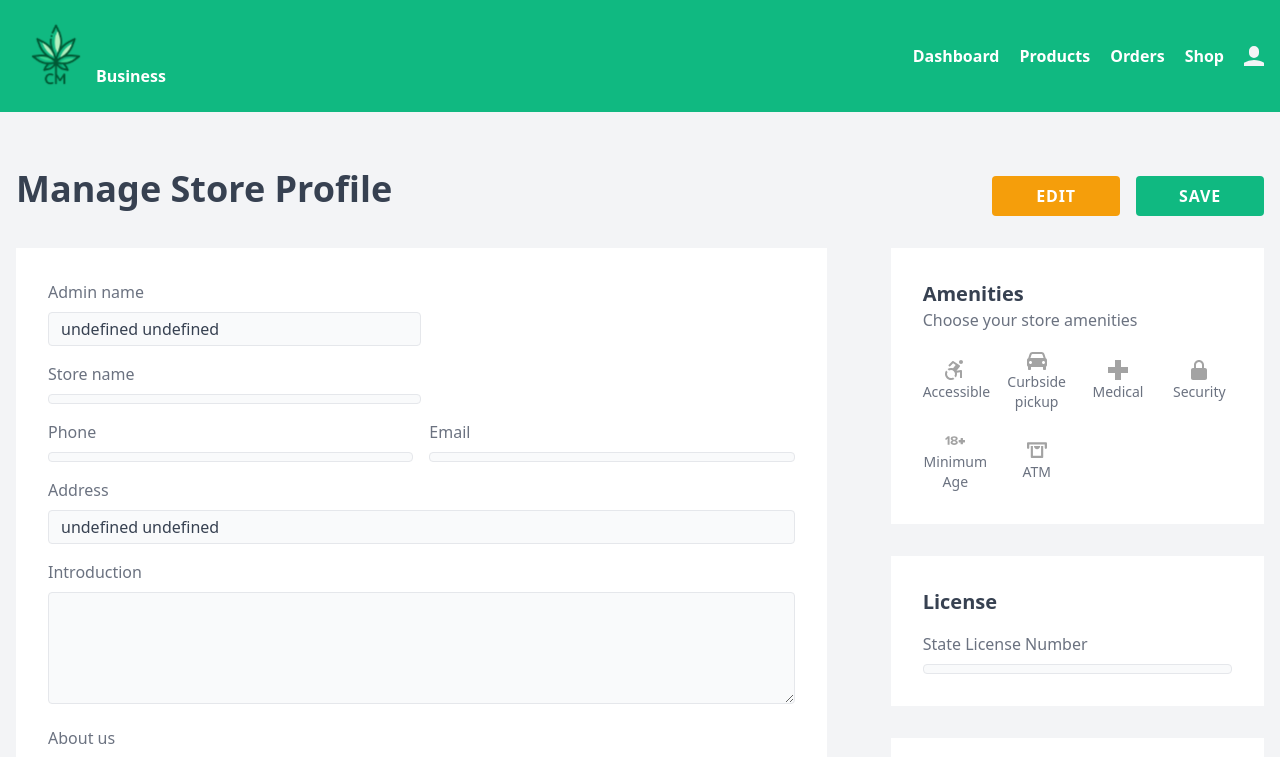
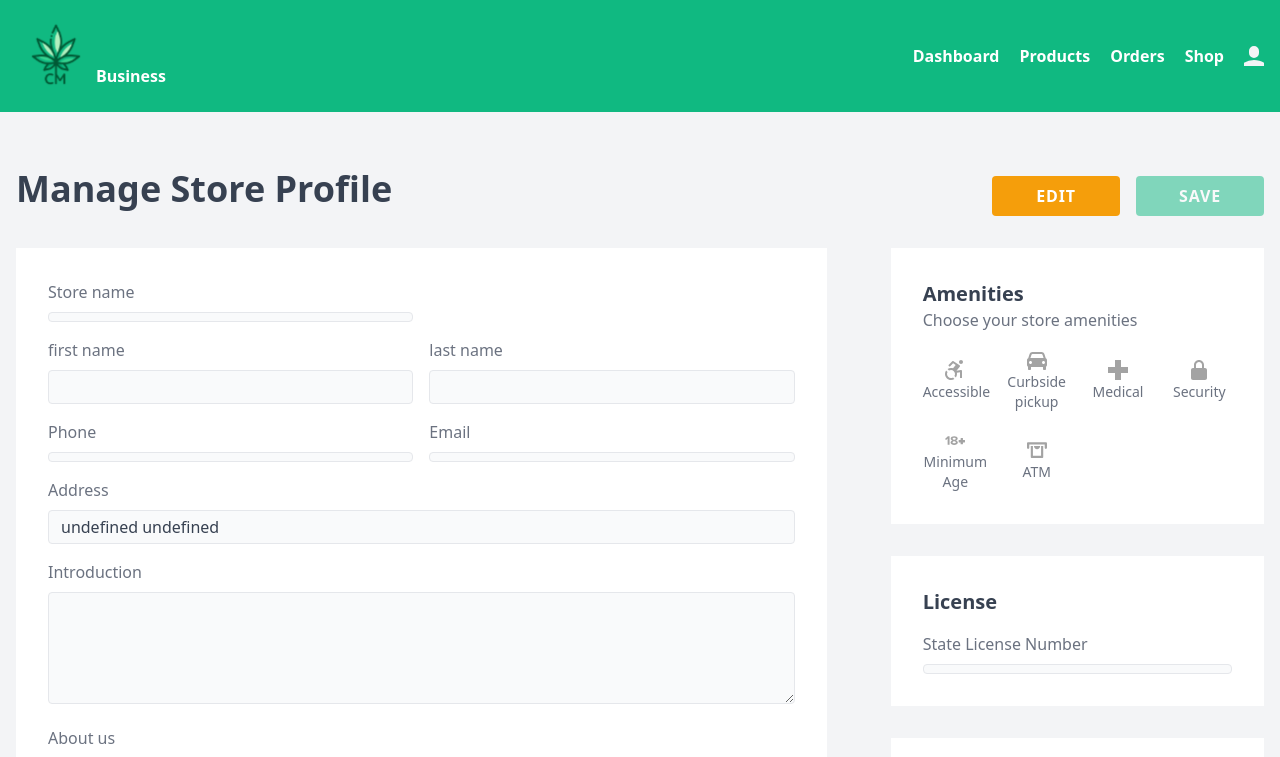
Before and after one commit to braveheart-star/sonic-canabis-admin, a Next.js app: page /shop in a window 1280 px wide. Shown: the top 757 px of the page. Built offline with nearby package versions, Linux system fonts and the light colour scheme; no server answers.

Commit message:
add name

```diff
--- a/src/pages/shop/index.tsx
+++ b/src/pages/shop/index.tsx
@@ -53,8 +53,6 @@ const amenitiesData = [
   },
 ];
 
-const initAmenities = ["access", "medical"];
-
 export default function shop() {
   const { data: token } = useSWR("accessToken", storage);
   const { data: business } = useSWR(
@@ -67,6 +65,20 @@ export default function shop() {
     if (business?.data?.amenity) setAmenities(business?.data?.amenity);
   }, [business?.data?.amenity]);
 
+  useEffect(() => {
+    if (business?.data?.firstName)
+      setShopData({
+        ...shopData,
+        firstName: business?.data?.firstName,
+      });
+
+    if (business?.data?.lastName)
+      setShopData({
+        ...shopData,
+        lastName: business?.data?.lastName,
+      });
+  }, [business?.data]);
+
   const [editable, setEdit] = useState(false);
 
   // const [activeDay, setActiveDay] = useState(0);
@@ -74,11 +86,13 @@ export default function shop() {
   const [amenities, setAmenities] = useState<string[]>([]);
 
   const [shopData, setShopData] = useState({
+    firstName: business?.data?.firstName,
+    lastName: business?.data?.lastName,
     introduction: "",
     about: "",
     announcement: "",
     customers: "",
-    amenity: [...initAmenities],
+    amenity: [...amenities],
   });
 
   function handleAmenities(amenity: string) {
@@ -106,6 +120,9 @@ export default function shop() {
   }
 
   async function handleUpdateProfile() {
+    setEdit(false);
+    console.log("🚀 ~ file: index.tsx ~ line 75 ~ shop ~ shopData", shopData);
+
     const { data, status } = await adminApi.updateStoreProfile(
       business?.data?.id,
       shopData,
@@ -130,14 +147,20 @@ export default function shop() {
           </p>
           <div className="flex space-x-4 ">
             <button
+              disabled={editable}
               onClick={() => setEdit(true)}
-              className="w-32 py-2 font-semibold tracking-wider text-white uppercase bg-yellow-500 rounded"
+              className={`w-32 py-2 font-semibold tracking-wider bg-yellow-500 text-white uppercase rounded ${
+                editable && "opacity-50"
+              }`}
             >
               edit
             </button>
             <button
+              disabled={!editable}
               onClick={handleUpdateProfile}
-              className="w-32 py-2 font-semibold tracking-wider text-white uppercase bg-green-500 rounded"
+              className={`w-32 py-2 font-semibold tracking-wider text-white uppercase bg-green-500 rounded ${
+                !editable && "opacity-50"
+              }`}
             >
               save
             </button>
@@ -146,18 +169,39 @@ export default function shop() {
         <div className="grid lg:grid-cols-12 gap-x-16 gap-y-4 lg:gap-y-0 ">
           <div className=" lg:col-span-8 lg:space-y-8">
             <div className="p-4 space-y-4 bg-white xl:p-8">
-              <div className="space-y-2 ">
-                <p className="text-gray-500 ">Admin name</p>
-                <p className="w-full px-3 py-1 border rounded lg:w-1/2 bg-gray-50">
-                  {`${business?.data?.firstName}  ${business?.data?.lastName}`}
-                </p>
-              </div>
-
-              <div className="space-y-2 ">
+              <div className="space-y-2 lg:mr-4 ">
                 <p className="text-gray-500 ">Store name</p>
                 <p className="w-full px-3 py-1 border rounded lg:w-1/2 bg-gray-50">
                   {business?.data?.businessName}
                 </p>
+              </div>
+              <div className="grid grid-cols-1 space-y-2 sm:space-y-0 sm:grid-cols-2 gap-x-4">
+                <div className="w-full space-y-2">
+                  <p className="text-gray-500 ">first name</p>
+                  <input
+                    onChange={handleOnSetValue}
+                    name="firstName"
+                    className="w-full px-3 py-1 border rounded bg-gray-50"
+                    value={
+                      business?.data?.firstName?.length > 0
+                        ? business?.data?.firstName
+                        : shopData.firstName
+                    }
+                  />
+                </div>
+                <div className="space-y-2 ">
+                  <p className="text-gray-500 ">last name</p>
+                  <input
+                    onChange={handleOnSetValue}
+                    name="lastName"
+                    className="w-full px-3 py-1 border rounded bg-gray-50"
+                    value={
+                      business?.data?.lastName?.length > 0
+                        ? business?.data?.lastName
+                        : shopData.lastName
+                    }
+                  />
+                </div>
               </div>
               <div className="grid grid-cols-1 space-y-2 sm:space-y-0 sm:grid-cols-2 gap-x-4">
                 <div className="space-y-2 ">
```
